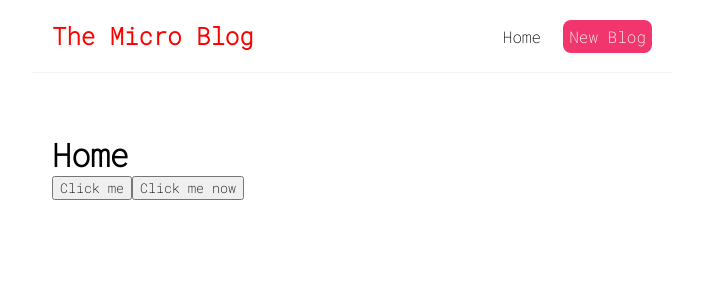
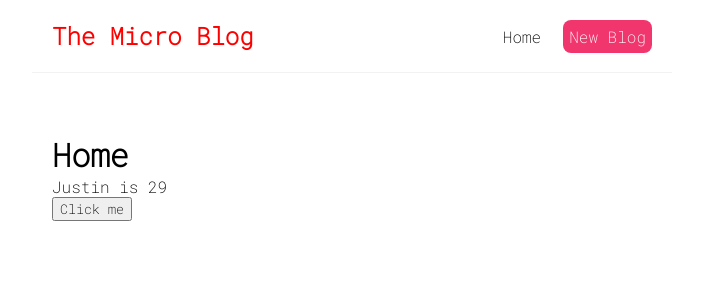
Before and after one commit to justinwilly/Micro-Blog, a React (Create React App) app in the folder blog/: page / in a window 1280 px wide. Shown: the top 300 px of the page, without its empty margins (288-991 px from the left). Built offline with nearby package versions, Linux system fonts and the light colour scheme.

Commit message:
useState with onClick function

```diff
--- a/blog/src/components/Home.js
+++ b/blog/src/components/Home.js
@@ -1,24 +1,35 @@
+import { useState } from 'react'
+
 const Home = () => {
 
+    const [name, setName] = useState('Justin');
+
+    const [age, setAge] = useState(29);
 
     // E is an event object
     const handleClick = (e) => {
+        setName('Jessica')
+        setAge(25)
         console.log("whats up, i was clicked", e)
     }
 
-    const handleClickAgain = (name, e) => {
-        console.log("hello " + name, e.target)
-    }
+    // const handleClickAgain = (name, e) => {
+    //     console.log("hello " + name, e.target)
+    // }
 
 
     return (
         <div className="home">
             <h1>Home</h1>
-
+            <p>{ name } is { age} </p>
             {/* onClick function */}
             <button onClick={handleClick}> Click me </button>
+
+
+
+
             {/* arrow function for onClick */}
-            <button onClick={(e) => handleClickAgain('justin', e)}> Click me now</button>
+            {/* <button onClick={(e) => handleClickAgain('justin', e)}> Click me now</button> */}
         </div>
     );
 }
```
Also changed, not shown: 1 other file (tests, documents, lock files or other folders).
